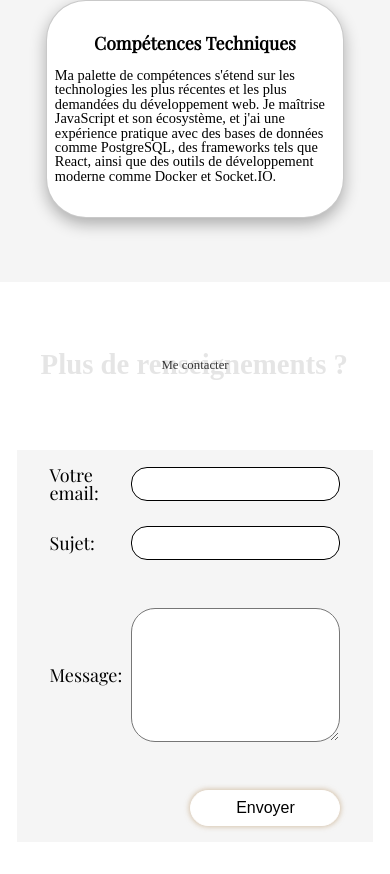
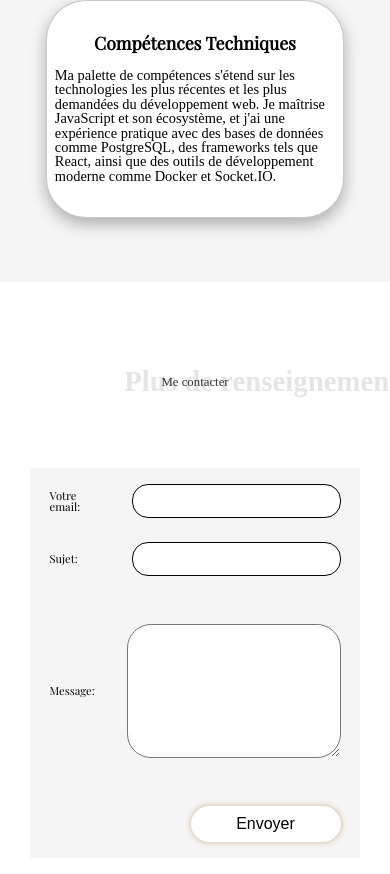
Before and after one commit to JordanSerafini/Cv-V2, a React (Vite) app: page / in a window 390 px wide. Shown: the part 2623-3497 px from the top of the page. Before the commit the page ends 3465 px from the top, so only its background shows below. Built offline with nearby package versions, Linux system fonts and the light colour scheme; a web font is replaced by a local one.

Commit message:
:construction: work in progress

```diff
--- a/src/App.css
+++ b/src/App.css
@@ -924,7 +924,7 @@ width: 50px;
   right: 0;
   width: 100vw;
   height: 8vh;
-  background-color:rgba(255, 255, 255, 0.788) ;
+  background-color:rgba(255, 255, 255, 0.925) ;
   display: flex;
   justify-content: space-evenly;
   align-items: center;
@@ -1151,13 +1151,18 @@ width: 50px;
 
 .Contact {
   height: 35rem;
+  padding: 1rem;
+  display: flex;
+  flex-direction: column;
+  align-items: center;
 }
 
 .Contact-Title-Background {
-  padding-left: 56.5rem;
+  width: 100vw;
+  max-width: 100vw;
   font-size: 1.8rem;
   top: 49%;
-  left: 100%;
+  left: 235%;
 
 }
 
@@ -1224,7 +1229,7 @@ width: 50px;
 .Form-Title {
   width: 50px;
   font-family: 'Playfair Display', serif;
-  font-size: large;
+  font-size: 0.7rem;
 
 }
 
```
